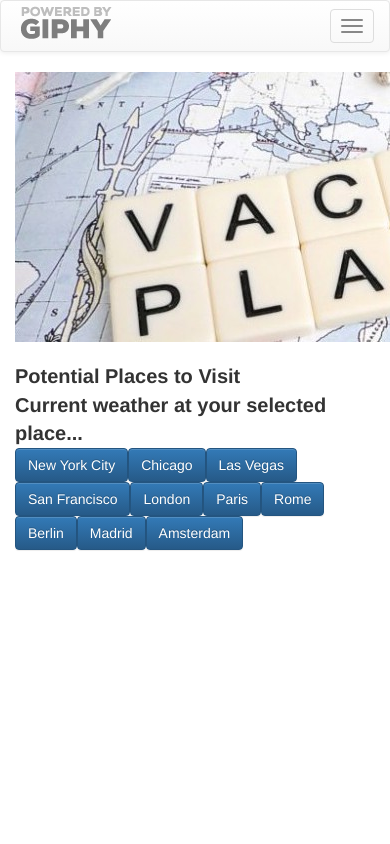
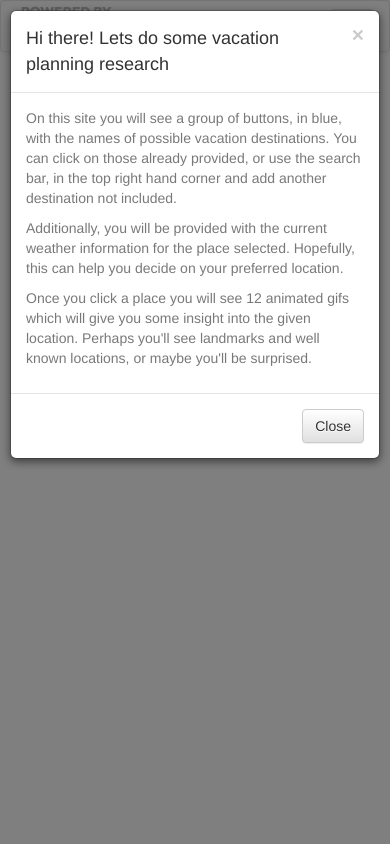
Before and after one commit to sallybananas/Vacation-Planning, a PHP site: page / in a window 390 px wide; the page is wider, and only the part inside the window is pictured. Run offline with PHP 8.4, Linux system fonts and the light colour scheme.

Commit message:
modal added and worked on scale for mobile

```diff
--- a/assets/css/style.css
+++ b/assets/css/style.css
@@ -1,9 +1,10 @@
 /*GifTastic CSS*/
-
+.navbar {
+	margin-bottom: 0;
+}
 body {
 	background-color: white;
 }
-
 .vp{
 	width: 80vw;
 	height:80vh;
@@ -18,6 +19,14 @@ body {
 span{
 	font-size: 20px;
 	font-weight: bold;
+}
+
+h1{
+	color:black;
+}
+
+#p{
+	color:black;
 }
 
 .weather{
@@ -52,3 +61,7 @@ img {
 p {
 	color: rgba(0, 0, 0, 0.529);
 }
+
+input{
+    text-transform: capitalize;
+}
--- a/assets/javascript/app.js
+++ b/assets/javascript/app.js
@@ -1,3 +1,8 @@
+
+$(window).on("load",function(){
+	$('#myModal').modal('show');
+	});
+
 // GifTastic Javascript Engine
 
 // begin document.ready function
@@ -170,7 +175,7 @@ function getWeather (placeToDisplay){
 		$(".weather").empty()
 		$(".weather").append("<span class='txt'>" + (Math.round(response.main.temp - 273.15) * 1.80 + 32)+"°, "+"</span>");
 		$(".weather").append("<span class='txt'>" + response.main.humidity+"% "+ "Humidity, "+"</span>");
-		$(".weather").append("<span class='txt'>" + (Math.round(response.wind.speed * 2.23694) + " mph" + "</span>"));
+		$(".weather").append("<span class='txt'>" + "Wind is " + (Math.round(response.wind.speed * 2.23694) + " mph" + "</span>"));
 
 
 
--- a/index.html
+++ b/index.html
@@ -32,6 +32,36 @@
 
 <body>
 
+	<!-- Modal that opens on page load -->
+		 	<!-- <script>
+				$(window).load(function(){
+					$('#myModal').modal('show');
+					});
+			</script> -->
+
+			  <div id="myModal" class="modal fade" role="dialog">
+				<div class="modal-dialog">
+				  <!-- Modal content-->
+				  <div class="modal-content">
+					<div class="modal-header">
+					  <button type="button" class="close" data-dismiss="modal">&times;</button>
+					  <h4 class="modal-title">Hi there! Lets do some vacation planning research</h4>
+					</div>
+					<div class="modal-body">
+					  <p>On this site you will see a group of buttons, in blue, with the names of possible vacation destinations. You can click on those already provided, or use the search bar, in the top right hand corner and add another destination not included.</p>
+					  <p>Additionally, you will be provided with the current weather information for the place selected. Hopefully, this can help you decide on your preferred location. </p>
+					  <p>Once you click a place you will see 12 animated gifs which will give you some insight into the given location. Perhaps you'll see landmarks and well known locations, or maybe you'll be surprised.</p>
+					</div>
+					<div class="modal-footer">
+					  <button type="button" class="btn btn-default" data-dismiss="modal">Close</button>
+					</div>
+				  </div>
+
+				</div>
+			  </div>
+
+	<!-- End Modal Code -->
+
 	<!-- first the navbar -->
 	<nav class="navbar navbar-default">
 		<div class="container-fluid">
@@ -60,21 +90,39 @@
 
 	<!-- begin the bootstrap container -->
 	<div class="container">
-		<div class="vp">
+		<!-- <div class="vp">
 		<img src="assets/images/vp.png" class="img-fluid" alt="Responsive image">
-		</div>
+		</div> -->
+
+			<div id="myCarousel" class="carousel slide" data-ride="carousel">
+				<div class="carousel-inner">
+				  <div class="carousel-item active">
+					<img class="first-slide" src="assets/images/vp.png" width="100%" height="auto" alt="First slide">
+					<div class="container">
+					  <div class="carousel-caption d-none d-md-block text-left">
+						<!-- <h1>Hey there!</h1>
+						<p id="p">Lets plan a vacation.</p> -->
+					  </div>
+					</div>
+				  </div>
+				</div>
+			</div>
+
 		<!-- Two columns - left one has buttons, right one has gifs -->
 		<div class="row">
-			<div class="col-md-3">
+			<div class="col-md-3"></div>
+				<div class="col-md-9"></div>
+
+				<div class="col-md-3 btn-group-horizontal">
 					<span>Potential Places to Visit</span>
-			</div>
+					<hr>
+					<div role="group" id="buttonsBar">
+					</div>
+				</div>
 				<div class="col-md-9">
-						<span>Current weather at your selected place...</span>
-						<span class="weather"></span>
-				</div>
-
-				<div class="col-md-3 btn-group-horizontal" role="group" id="buttonsBar"></div>
-				<div class="col-md-9">
+					<span>Current weather at your selected place...</span>
+					<span class="weather"></span>
+					<hr>
 					<div class="row" id="gifsWindow"></div>
 				</div>
 		</div>
```
